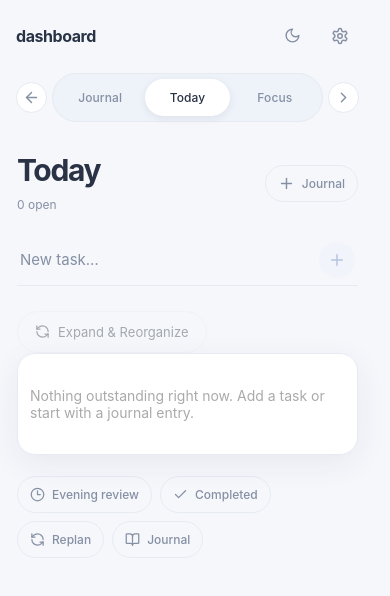
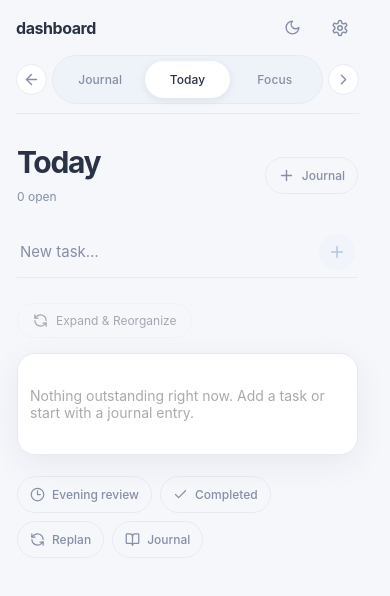
Before and after one commit to keeganwhitacre/quiet-day, a React (Vite) app: page / in a window 390 px wide. Shown: the top 596 px of the page. Built offline with nearby package versions, Linux system fonts and the light colour scheme.

Commit message:
Style sticky navigation and review-first reorganization sheet

```diff
--- a/src/v2.css
+++ b/src/v2.css
@@ -166,3 +166,42 @@ footer button,footer .import{color:var(--qd-muted)}
 .importSettings{position:relative;cursor:pointer;display:inline-flex;align-items:center;gap:8px;font-size:13px;padding:12px 17px}
 .importSettings input{display:none}
 .shell{min-height:100dvh}
+
+
+/* Keep the small personal header and navigation reachable on long pages. */
+.stickyChrome{position:sticky;top:0;z-index:250;background:var(--qd-bg);background:color-mix(in srgb,var(--qd-bg) 93%,transparent);-webkit-backdrop-filter:blur(18px);backdrop-filter:blur(18px);padding-bottom:12px;border-bottom:1px solid transparent}
+.stickyChrome header{height:66px}
+.stickyChrome .workspaceNav{margin:0 auto}
+.stickyChrome:has(+main .screen){border-bottom-color:var(--qd-line)}
+@supports(padding:max(0px)){
+ .stickyChrome{padding-top:env(safe-area-inset-top,0px);top:0}
+}
+.reorganizeControls{display:flex;align-items:center;gap:14px;margin:0 0 18px;flex-wrap:wrap}
+.organizeTrigger{font-size:12px;padding:9px 15px}
+.undoPlan{border:0;background:transparent;color:var(--qd-accent);font-size:12px;padding:8px}
+.proposalPanel{border:1px solid var(--qd-line);background:var(--qd-surface);box-shadow:var(--qd-shadow);border-radius:20px;padding:18px;margin:0 0 23px}
+.proposalHeading{display:flex;justify-content:space-between;gap:12px;align-items:flex-start}
+.proposalHeading h2{font-size:16px;margin:0;color:var(--qd-ink)}
+.proposalHeading .small{margin:7px 0 10px}
+.proposalEstimate{display:flex;align-items:center;gap:9px;font-size:12px;color:var(--qd-muted);margin:10px 0 14px}
+.proposalPanel input[type=checkbox]{accent-color:var(--qd-accent)}
+.proposalRow{padding:13px 0;border-top:1px solid var(--qd-line)}
+.proposalRowHeader{display:flex;gap:13px;align-items:center}
+.proposalNumber{font-size:12px;color:var(--qd-muted);width:14px;text-align:center;flex:none}
+.proposalRowText{flex:1;min-width:0;display:flex;flex-direction:column;gap:3px}
+.proposalRowText strong{font-size:13px;color:var(--qd-ink);font-weight:570}
+.proposalContext{font-size:11px;color:var(--qd-muted)}
+.proposalMove{display:flex;gap:2px}
+.proposalMove button{background:transparent;border:0;color:var(--qd-muted);border-radius:50%;height:28px;width:28px;display:grid;place-items:center}
+.proposalMove button:hover{color:var(--qd-accent);background:var(--qd-accent-wash)}
+.proposalSteps{padding:10px 2px 0 27px;display:flex;flex-direction:column;gap:8px}
+.proposalSteps label{font-size:12px;display:flex;align-items:center;gap:8px;color:var(--qd-accent)}
+.proposalStep{display:flex;justify-content:space-between;gap:10px;padding:4px 0 4px 24px;font-size:12px;color:var(--qd-ink)}
+.proposalStep small{font-size:11px;color:var(--qd-muted);white-space:nowrap}
+.proposalActions{display:flex;justify-content:flex-end;gap:9px;padding-top:17px}
+@media(max-width:600px){
+ .stickyChrome header{height:55px}
+ .stickyChrome{padding-bottom:9px}
+ .proposalPanel{padding:15px}
+ .reorganizeControls{margin-bottom:15px}
+}
```
